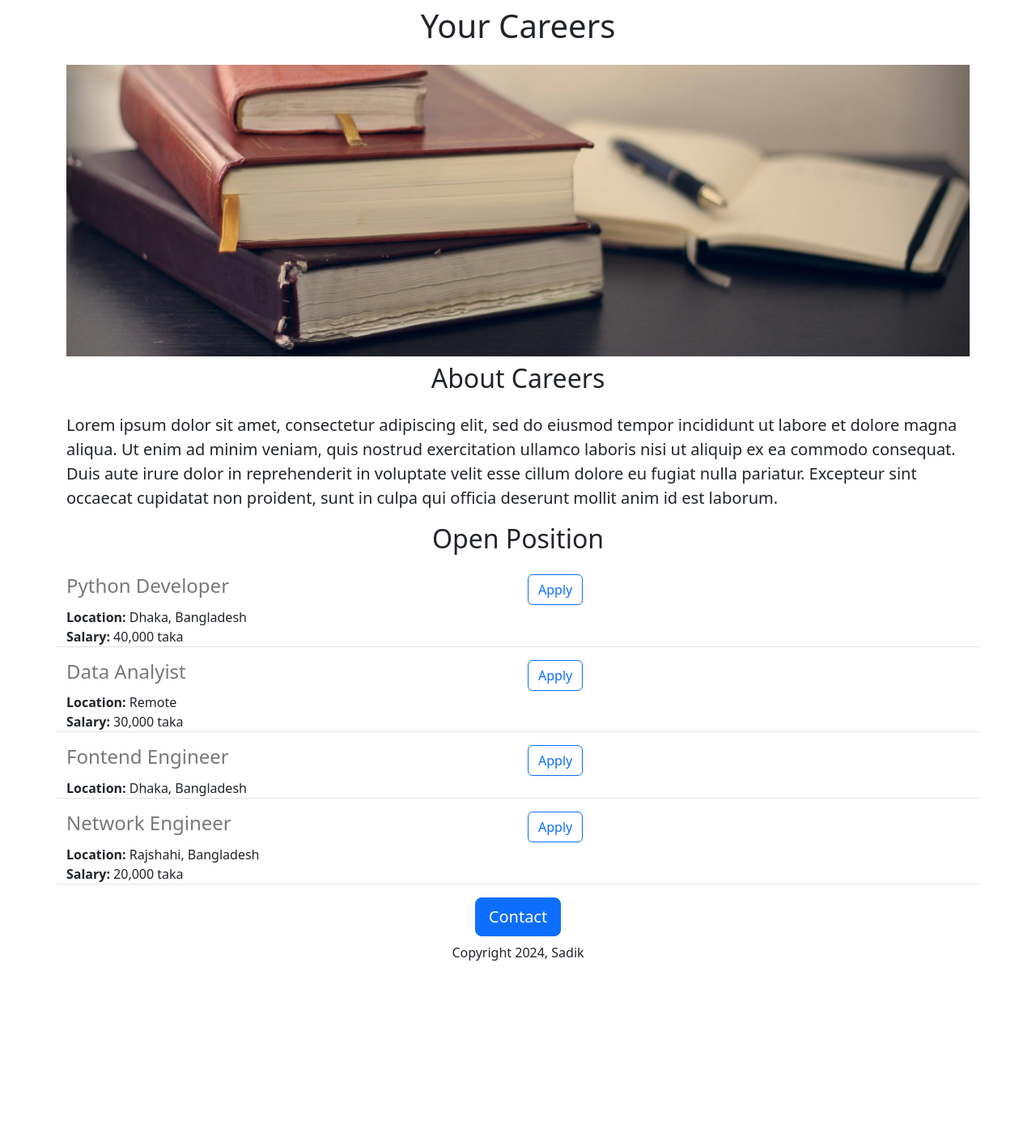
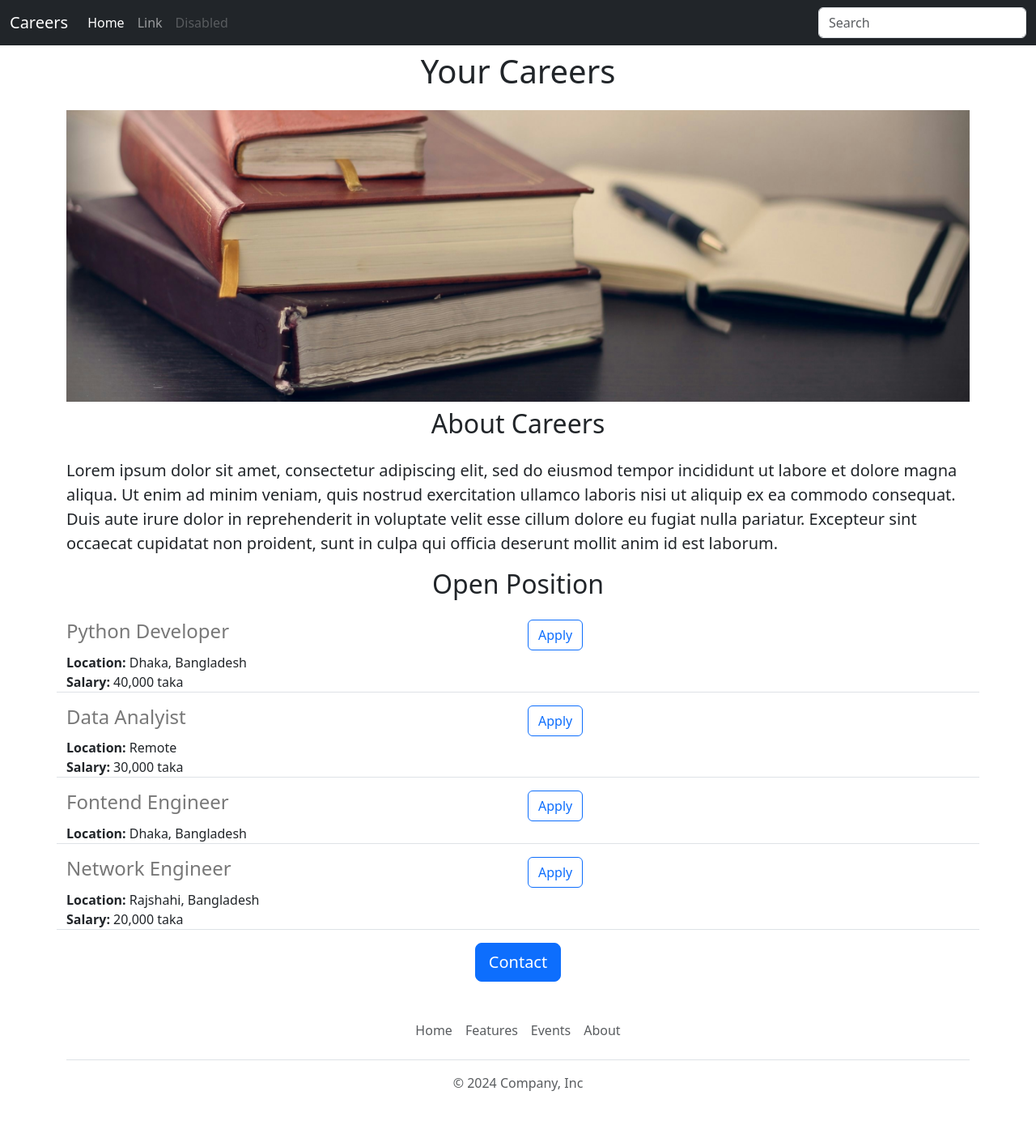
Before and after one commit to sadikulislam/career-website, a Flask app: page / in a window 1280 px wide. Shown: the whole page at 81% size. Before the commit the page ends 1186 px from the top, so only its background shows below. Run offline with Flask 3, Linux system fonts and the light colour scheme.

Commit message:
added navbar and footer

```diff
--- /dev/null
+++ b/templates/footer.html
@@ -0,0 +1,11 @@
+<div class="container">
+    <footer class="py-3 my-4">
+      <ul class="nav justify-content-center border-bottom pb-3 mb-3">
+        <li class="nav-item"><a href="#" class="nav-link px-2 text-body-secondary">Home</a></li>
+        <li class="nav-item"><a href="#" class="nav-link px-2 text-body-secondary">Features</a></li>
+        <li class="nav-item"><a href="#" class="nav-link px-2 text-body-secondary">Events</a></li>
+        <li class="nav-item"><a href="#" class="nav-link px-2 text-body-secondary">About</a></li>
+      </ul>
+      <p class="text-center text-body-secondary">&copy; 2024 Company, Inc</p>
+    </footer>
+  </div>
--- a/templates/home.html
+++ b/templates/home.html
@@ -15,6 +15,7 @@
         </style>
     </head>
     <body>
+        {% include 'nav.html' %}
         <div class="container">
         <h1 class="text-center mt-2 mb-4">Your Careers</h1>
         <img class="img-fluid" id="banner" src="http://127.0.0.0:5000/static/cover.jpg" width="120" height="90">
@@ -30,8 +31,8 @@
         </div>
         <div class="text-center">
             <button class="btn btn-primary btn-lg">Contact</button>
-            <p class="mt-2">Copyright 2024, Sadik</p>
         </div>
         </div>
+        {% include 'footer.html' %}
     </body>
 </htm>
--- /dev/null
+++ b/templates/nav.html
@@ -0,0 +1,25 @@
+<nav class="navbar navbar-expand-lg navbar-dark bg-dark" aria-label="Fifth navbar example">
+    <div class="container-fluid">
+      <a class="navbar-brand" href="#">Careers</a>
+      <button class="navbar-toggler" type="button" data-bs-toggle="collapse" data-bs-target="#navbarsExample05" aria-controls="navbarsExample05" aria-expanded="false" aria-label="Toggle navigation">
+        <span class="navbar-toggler-icon"></span>
+      </button>
+
+      <div class="collapse navbar-collapse" id="navbarsExample05">
+        <ul class="navbar-nav me-auto mb-2 mb-lg-0">
+          <li class="nav-item">
+            <a class="nav-link active" aria-current="page" href="#">Home</a>
+          </li>
+          <li class="nav-item">
+            <a class="nav-link" href="#">Link</a>
+          </li>
+          <li class="nav-item">
+            <a class="nav-link disabled" aria-disabled="true">Disabled</a>
+          </li>
+        </ul>
+        <form role="search">
+          <input class="form-control" type="search" placeholder="Search" aria-label="Search">
+        </form>
+      </div>
+    </div>
+  </nav>
```
